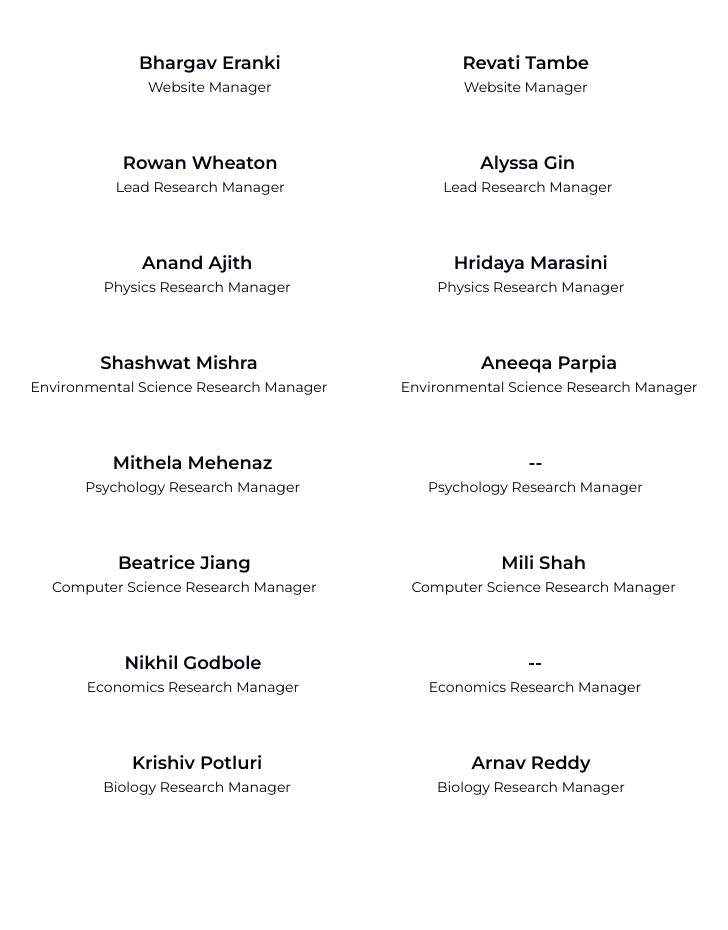
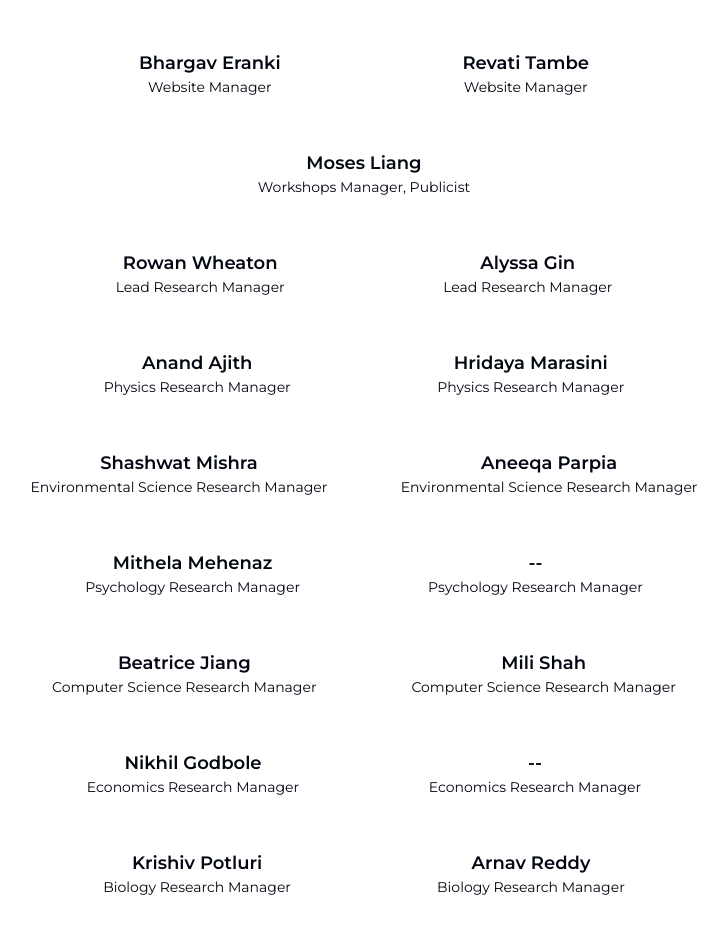
Before and after one commit to multiverseresearchers/multiverse-researchers, a React (Vite) app: page /about in a window 1280 px wide. Shown: the part 1140-2070 px from the top of the page, without its empty margins (276-1004 px from the left). Built offline with nearby package versions, Linux system fonts and the light colour scheme.

Commit message:
added more names

```diff
--- a/src/components/about/About.tsx
+++ b/src/components/about/About.tsx
@@ -50,6 +50,9 @@ const About = () => {
                         <AboutTab name="Bhargav Eranki" position="Website Manager" url='/' / >
                         <AboutTab name="Revati Tambe" position="Website Manager" url='/' / >
                     </div>
+                    <div className='flex justify-evenly flex-col md:flex-row md:gap-8 md:py-4'>
+                        <AboutTab name="Moses Liang" position="Workshops Manager, Publicist" url='/' / >
+                    </div>
 
                     <div className='flex justify-evenly flex-col md:flex-row md:gap-8 md:py-4'>
                         <AboutTab name="Rowan Wheaton" position="Lead Research Manager" url='/' / >
```
